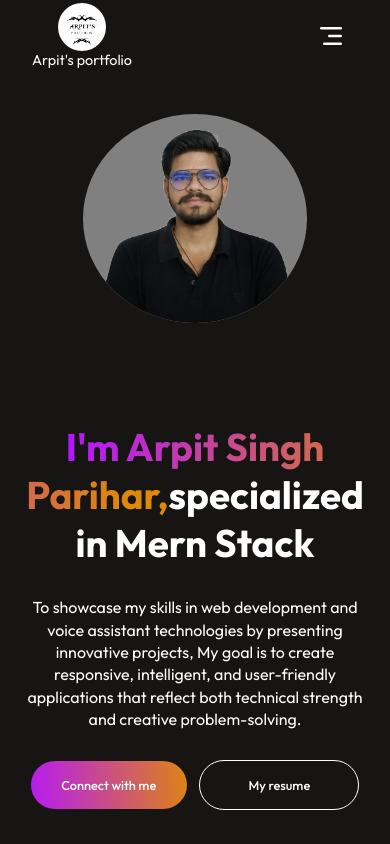
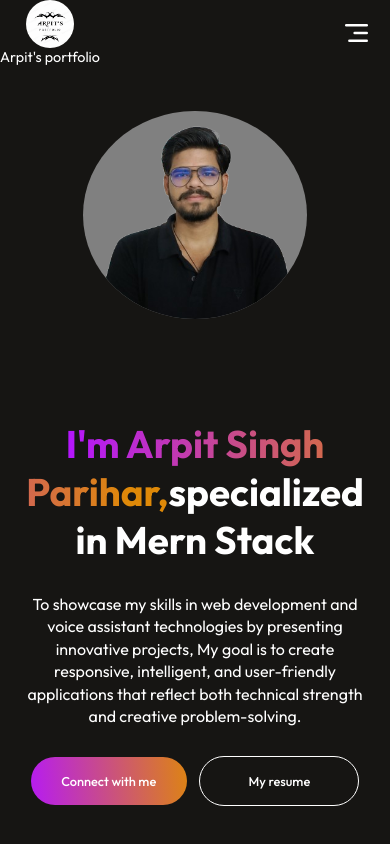
Before and after one commit to ArpitSinghParihar/My-Portfolio, a React (Vite) app: page / in a window 390 px wide. Shown: the top 844 px of the page. Built offline with nearby package versions, Linux system fonts and the light colour scheme.

Commit message:
nav changes

```diff
--- a/src/Components/Navbar/Navbar.css
+++ b/src/Components/Navbar/Navbar.css
@@ -54,7 +54,7 @@
 }
 @media(max-width:768px){
     .navbar{
-        margin-top: 0.2rem ;
+        margin: 0;
     }
     .nav-connect{
         display: none;
@@ -62,7 +62,7 @@
     .nav-mob-open{
         display: block;
         position: fixed;
-        right: 3rem;
+        right: 1.4rem;
         width: 1.4rem;
     }
     .nav-mob-close{
```
